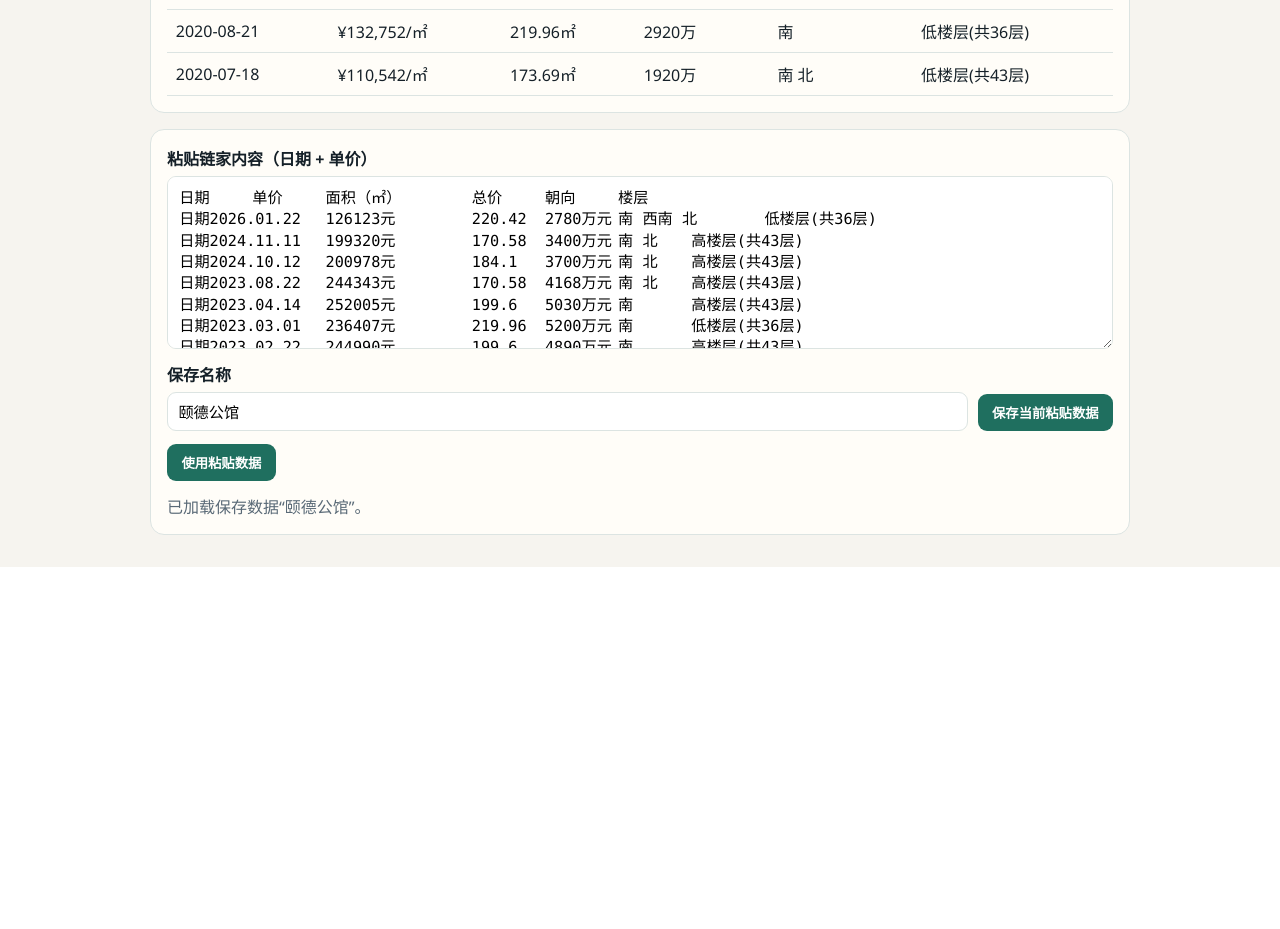
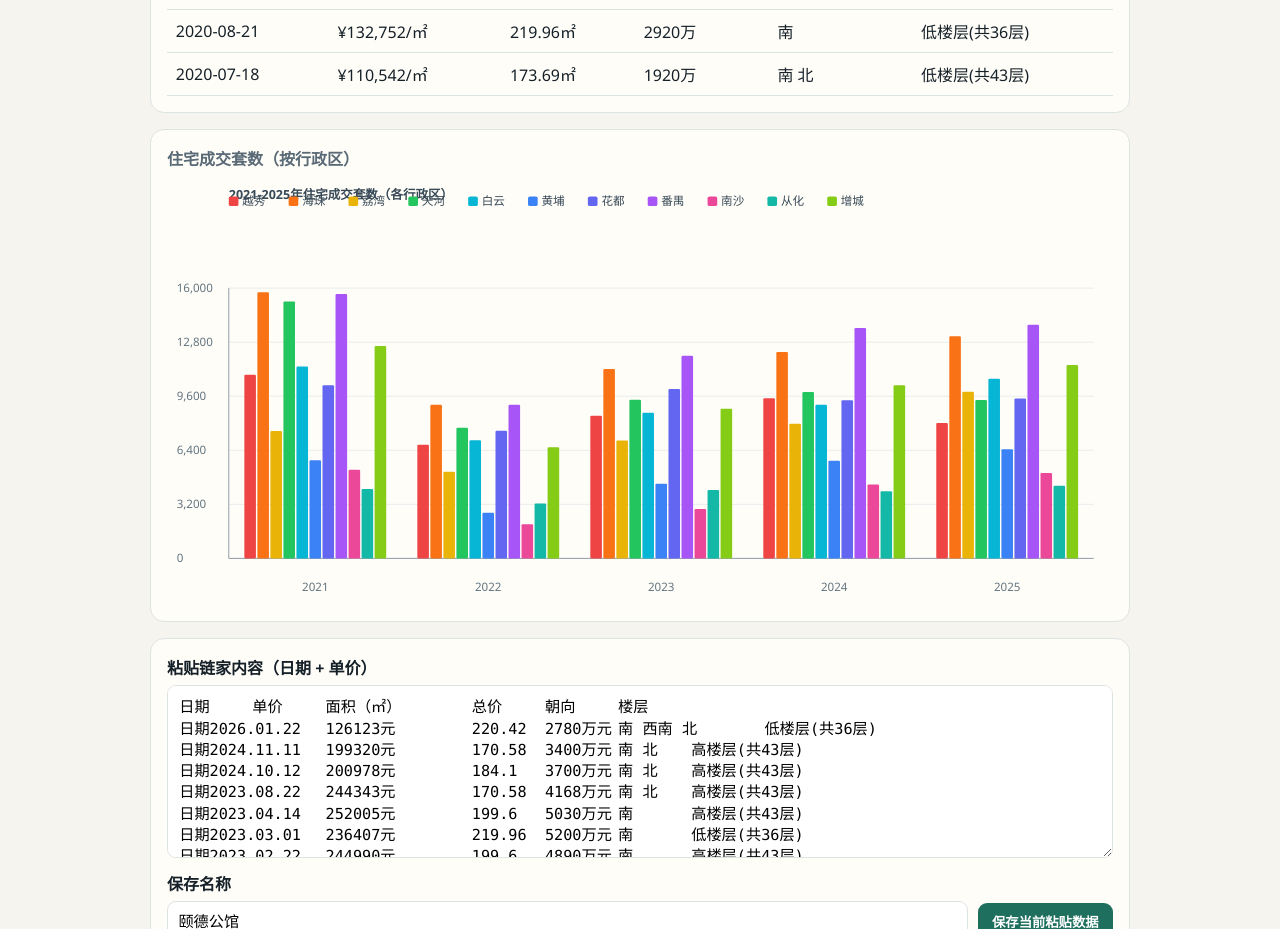
Before and after one commit to pgt5bfn4t9-lab/housing-trend-app, a website: page housing.html in a window 1280 px wide. Shown: the part 1680-2609 px from the top of the page. Before the commit the page ends 2247 px from the top, so only its background shows below. Drawn offline with Linux system fonts and the light colour scheme.

Commit message:
feat: add district residence volume bar chart panel

```diff
--- a/housing-app.mjs
+++ b/housing-app.mjs
@@ -19,6 +19,7 @@ const deleteBtn = document.querySelector("#delete-btn");
 const exportSavedBtn = document.querySelector("#export-saved-btn");
 const importSavedBtn = document.querySelector("#import-saved-btn");
 const importSavedFile = document.querySelector("#import-saved-file");
+const districtResidenceChart = document.querySelector("#district-residence-chart");
 
 const SAVED_KEY = "housingSavedPastesV1";
 const DEFAULT_SAVED_NAME = "颐德公馆";
@@ -29,6 +30,20 @@ const FULI_DONGDIWAN_SAVED_NAME = "富力东堤湾";
 const XIAOFENGYINYUE_SAVED_NAME = "绿城晓风印月";
 const HUIYAYUAN_SAVED_NAME = "荟雅苑";
 const TIANYU_GARDEN_SAVED_NAME = "天誉花园";
+const DISTRICT_YEARS = ["2021", "2022", "2023", "2024", "2025"];
+const DISTRICT_RESIDENCE_SERIES = [
+  { name: "越秀", color: "#ef4444", data: [10870, 6731, 8450, 9482, 8014] },
+  { name: "海珠", color: "#f97316", data: [15751, 9094, 11215, 12212, 13152] },
+  { name: "荔湾", color: "#eab308", data: [7537, 5124, 6980, 7976, 9866] },
+  { name: "天河", color: "#22c55e", data: [15210, 7731, 9395, 9857, 9375] },
+  { name: "白云", color: "#06b6d4", data: [11356, 6987, 8627, 9089, 10638] },
+  { name: "黄埔", color: "#3b82f6", data: [5808, 2707, 4425, 5785, 6464] },
+  { name: "花都", color: "#6366f1", data: [10257, 7551, 10025, 9367, 9468] },
+  { name: "番禺", color: "#a855f7", data: [15654, 9095, 11990, 13639, 13835] },
+  { name: "南沙", color: "#ec4899", data: [5246, 2025, 2925, 4378, 5052] },
+  { name: "从化", color: "#14b8a6", data: [4111, 3257, 4051, 3979, 4298] },
+  { name: "增城", color: "#84cc16", data: [12579, 6587, 8864, 10252, 11453] },
+];
 const YIDE_DATA_TEXT = `日期	单价	面积（㎡）	总价	朝向	楼层
 日期2026.01.22	126123元	220.42	2780万元	南 西南 北	低楼层(共36层)
 日期2024.11.11	199320元	170.58	3400万元	南 北	高楼层(共43层)
@@ -849,7 +864,81 @@ function init() {
   if (startYearSlider) startYearSlider.addEventListener("input", render);
   renderSavedOptions();
   loadDefaultSavedData();
+  renderDistrictResidenceChart();
   initBgm();
+}
+
+function renderDistrictResidenceChart() {
+  if (!districtResidenceChart) return;
+
+  const width = 980;
+  const height = 440;
+  const pad = { top: 112, right: 20, bottom: 48, left: 64 };
+  const innerW = width - pad.left - pad.right;
+  const innerH = height - pad.top - pad.bottom;
+  const maxValue = Math.max(...DISTRICT_RESIDENCE_SERIES.flatMap((s) => s.data));
+  const yMax = Math.ceil(maxValue / 2000) * 2000;
+  const y = (v) => pad.top + innerH - (v / yMax) * innerH;
+
+  const gridLines = 5;
+  const yGrid = Array.from({ length: gridLines + 1 }, (_, i) => {
+    const value = (yMax / gridLines) * i;
+    const py = y(value);
+    return `
+      <line class="grid-line" x1="${pad.left}" y1="${py}" x2="${width - pad.right}" y2="${py}" />
+      <text x="10" y="${py + 4}" fill="#637581" font-size="12">${Math.round(value).toLocaleString("zh-CN")}</text>
+    `;
+  }).join("");
+
+  const groupW = innerW / DISTRICT_YEARS.length;
+  const seriesCount = DISTRICT_RESIDENCE_SERIES.length;
+  const groupUsable = groupW * 0.82;
+  const barGap = 1.5;
+  const barW = Math.max(3, Math.min(12, (groupUsable - barGap * (seriesCount - 1)) / seriesCount));
+
+  const bars = DISTRICT_YEARS.map((year, yearIdx) => {
+    const groupStart = pad.left + yearIdx * groupW + (groupW - groupUsable) / 2;
+    return DISTRICT_RESIDENCE_SERIES.map((s, sIdx) => {
+      const value = s.data[yearIdx];
+      const h = pad.top + innerH - y(value);
+      const x = groupStart + sIdx * (barW + barGap);
+      const yy = y(value);
+      return `<rect x="${x}" y="${yy}" width="${barW}" height="${h}" fill="${s.color}" rx="1.2">
+        <title>${s.name} ${year}: ${value.toLocaleString("zh-CN")} 套</title>
+      </rect>`;
+    }).join("");
+  }).join("");
+
+  const xTicks = DISTRICT_YEARS.map((year, idx) => {
+    const px = pad.left + idx * groupW + groupW / 2;
+    return `<text x="${px}" y="${height - 14}" text-anchor="middle" fill="#637581" font-size="12">${year}</text>`;
+  }).join("");
+
+  let legendX = pad.left;
+  let legendY = 26;
+  const legend = DISTRICT_RESIDENCE_SERIES.map((s) => {
+    const itemW = 62;
+    if (legendX + itemW > width - pad.right) {
+      legendX = pad.left;
+      legendY += 22;
+    }
+    const item = `
+      <rect x="${legendX}" y="${legendY - 9}" width="10" height="10" rx="2" fill="${s.color}" />
+      <text x="${legendX + 14}" y="${legendY}" fill="#374957" font-size="12">${s.name}</text>
+    `;
+    legendX += itemW;
+    return item;
+  }).join("");
+
+  districtResidenceChart.innerHTML = `
+    <text x="${pad.left}" y="20" fill="#374957" font-size="13" font-weight="600">2021-2025年住宅成交套数（各行政区）</text>
+    ${legend}
+    ${yGrid}
+    <line class="axis" x1="${pad.left}" y1="${pad.top + innerH}" x2="${width - pad.right}" y2="${pad.top + innerH}" />
+    <line class="axis" x1="${pad.left}" y1="${pad.top}" x2="${pad.left}" y2="${pad.top + innerH}" />
+    ${bars}
+    ${xTicks}
+  `;
 }
 
 function openImportPicker() {
--- a/housing.css
+++ b/housing.css
@@ -182,6 +182,18 @@ button.ghost {
   display: block;
 }
 
+#district-residence-chart {
+  width: 100%;
+  height: auto;
+  display: block;
+}
+
+.district-panel h2 {
+  margin: 0 0 0.65rem;
+  font-size: 1rem;
+  color: var(--muted);
+}
+
 .axis {
   stroke: #8d9da7;
   stroke-width: 1;
--- a/housing.html
+++ b/housing.html
@@ -80,6 +80,16 @@
         </table>
       </section>
 
+      <section class="panel district-panel">
+        <h2>住宅成交套数（按行政区）</h2>
+        <svg
+          id="district-residence-chart"
+          viewBox="0 0 980 440"
+          role="img"
+          aria-label="2021到2025年按行政区住宅成交套数柱状图"
+        ></svg>
+      </section>
+
       <section class="panel controls">
         <label>
           粘贴链家内容（日期 + 单价）
```
